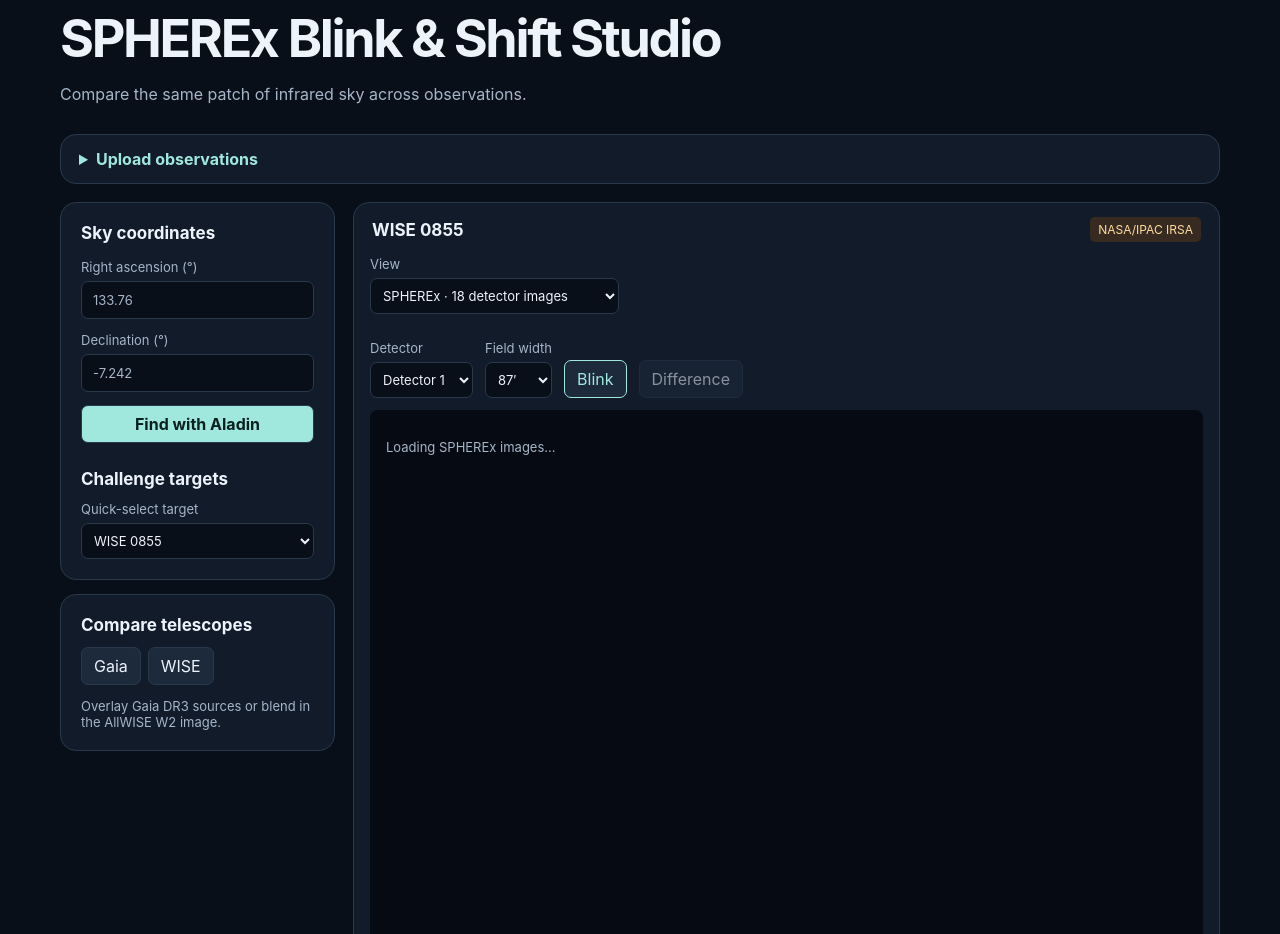
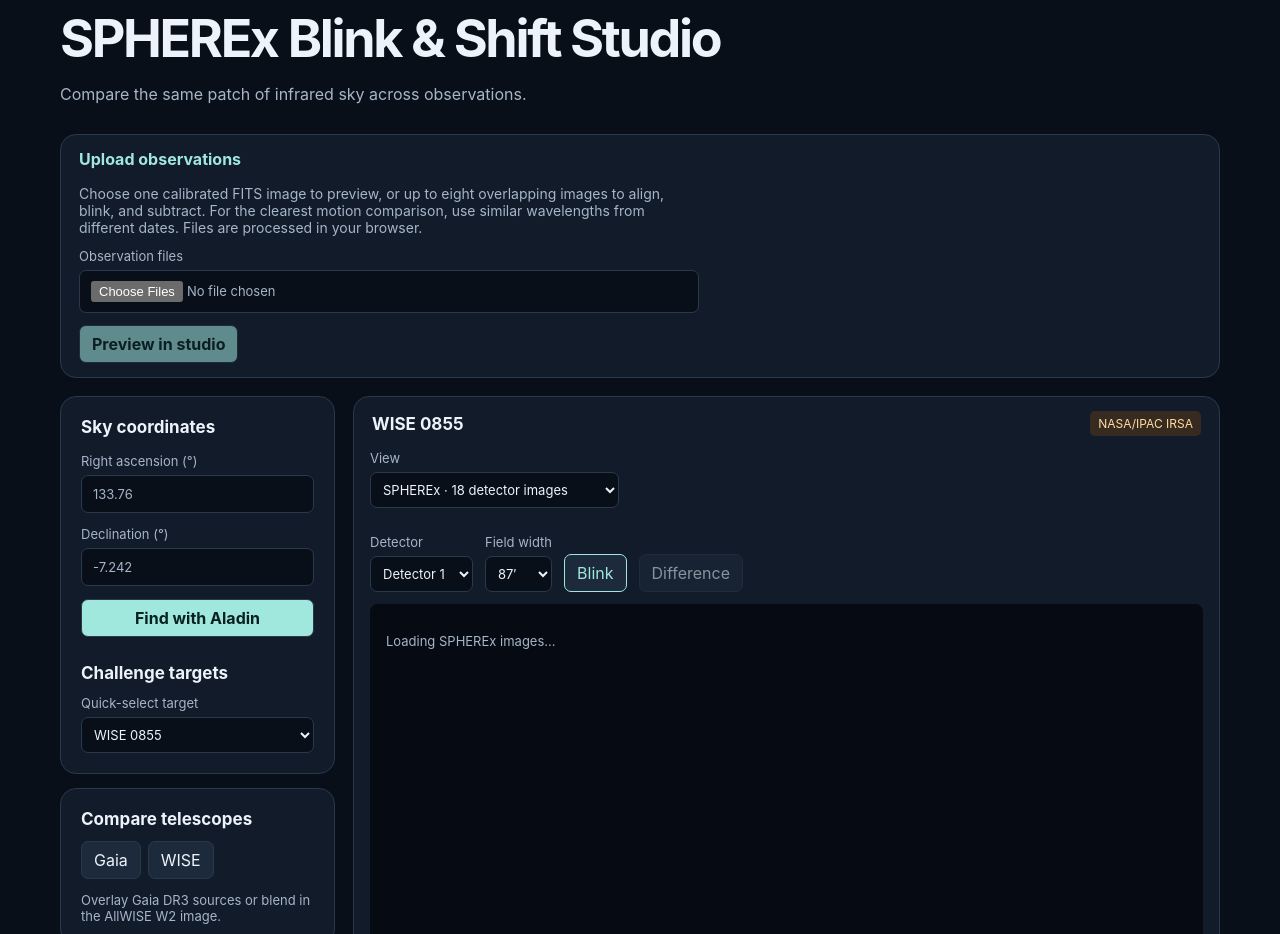
Before and after one commit to mohamedrihababdullah-dot/galaxy-divers, a React (Vite) app: page / in a window 1280 px wide. Shown: the part 1380-2314 px from the top of the page. Built offline with nearby package versions, Linux system fonts and the light colour scheme.

Commit message:
Keep observation upload panel open

```diff
--- a/src/ObservationUpload.tsx
+++ b/src/ObservationUpload.tsx
@@ -68,8 +68,8 @@ export function ObservationUpload({ onLoad }: { onLoad: (data: UploadedObservati
     }
   }
 
-  return <details className="panel upload-panel">
-    <summary>Upload observations</summary>
+  return <section className="panel upload-panel" aria-labelledby="upload-observations-title">
+    <h3 id="upload-observations-title">Upload observations</h3>
     <form onSubmit={event => { event.preventDefault(); void prepare() }}>
       <p>Choose one calibrated FITS image to preview, or up to eight overlapping images to align, blink, and subtract. For the clearest motion comparison, use similar wavelengths from different dates. Files are processed in your browser.</p>
       <label>Observation files
@@ -82,7 +82,7 @@ export function ObservationUpload({ onLoad }: { onLoad: (data: UploadedObservati
       </div>
       {message && <p role="status">{message}</p>}
     </form>
-  </details>
+  </section>
 }
 
 export function saveObservation(data: UploadedObservation) {
--- a/src/style.css
+++ b/src/style.css
@@ -247,7 +247,7 @@ select { width: 100%; padding: 8px; border: 1px solid var(--border); border-radi
 .pixel-chart-heading button { width: 32px; min-height: 32px; padding: 0; border-radius: 50%; color: var(--accent); }
 .studio-link { margin-bottom: 12px; }
 .upload-panel { margin-bottom: 18px; padding: 14px 18px; }
-.upload-panel summary { cursor: pointer; font-weight: 700; color: var(--accent); }
+.upload-panel h3 { margin: 0; font-size: inherit; font-weight: 700; color: var(--accent); }
 .upload-panel form { display: grid; gap: 12px; max-width: 620px; }
 .upload-panel p { margin: 0; color: var(--muted); font-size: 14px; }
 .upload-panel label input { width: 100%; }
```
